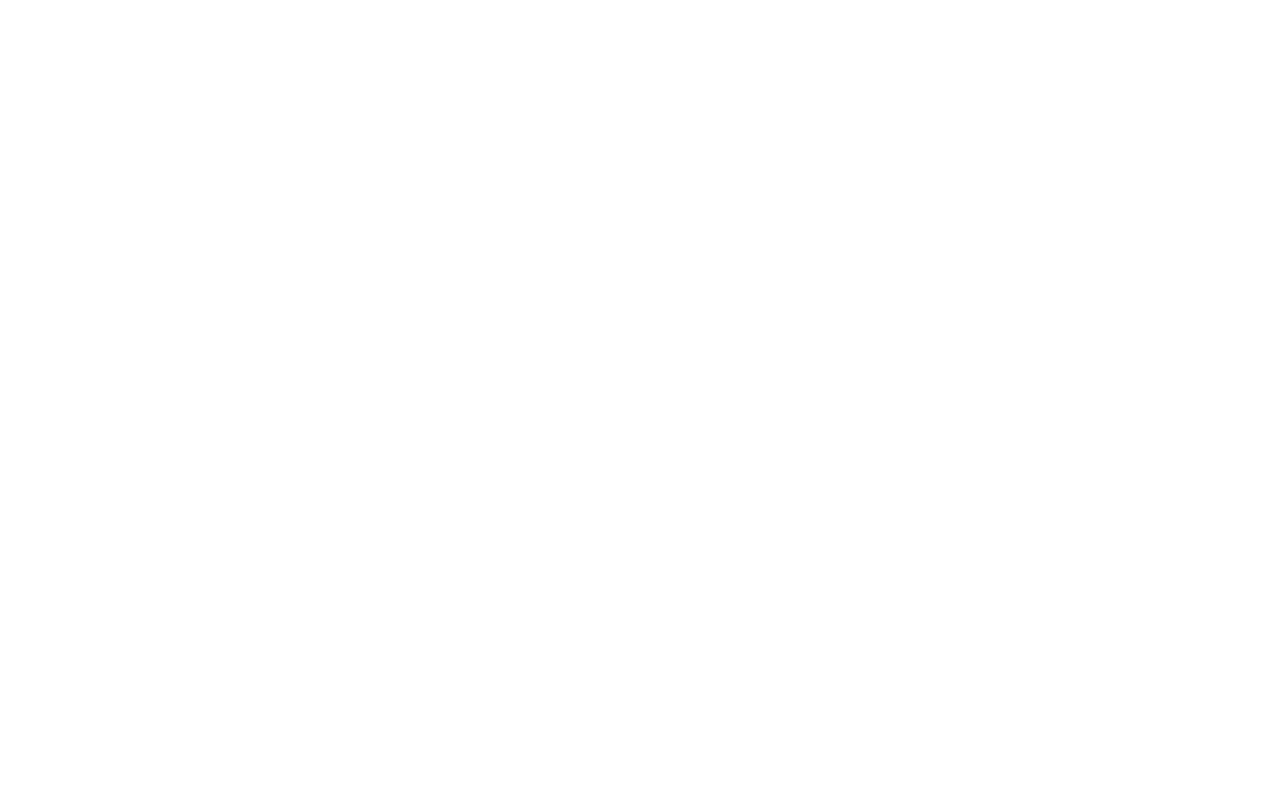
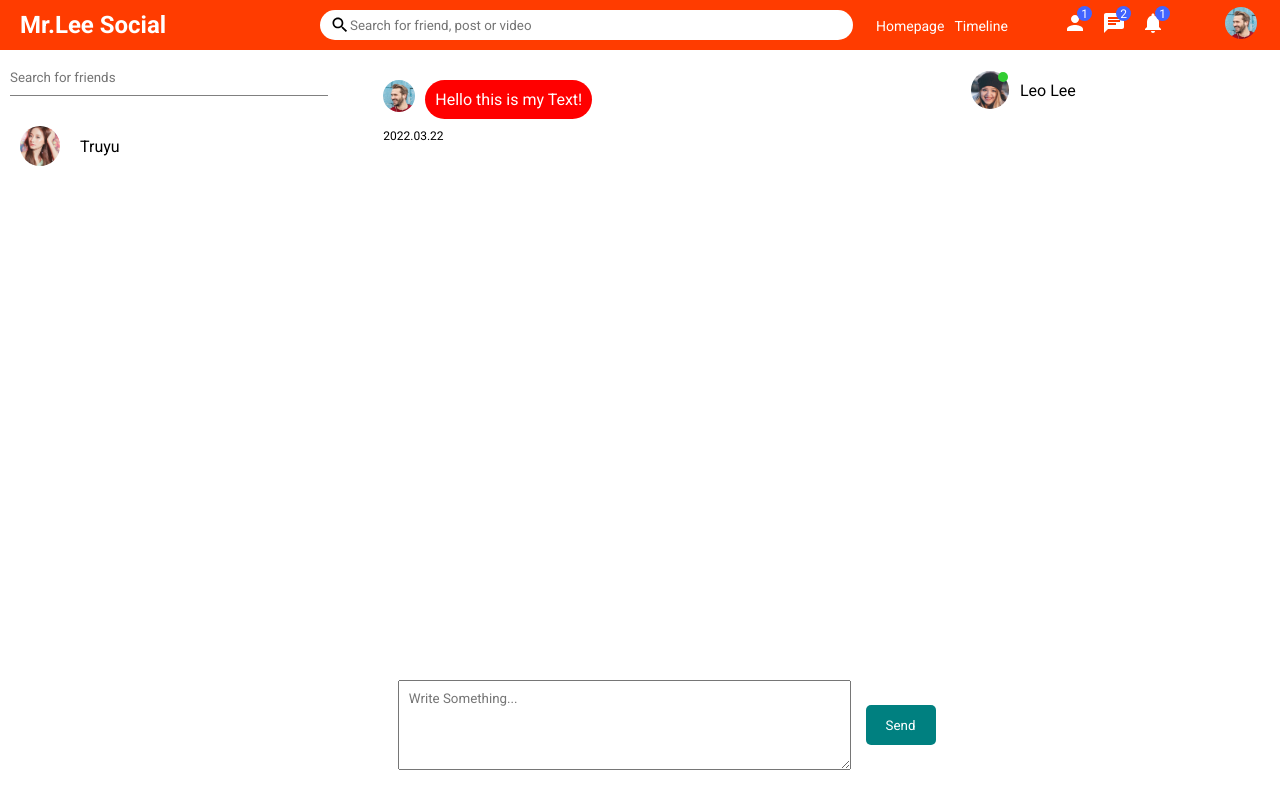
Before and after one commit to BVBFD/AcademiaVer2.0, a React (Create React App) app in the folder client/: page /messenger in a window 1280 px wide. Before the commit this address had no page. Built offline with nearby package versions, Linux system fonts and the light colour scheme.

Commit message:
Done with Front-end code

```diff
--- a/client/src/App.js
+++ b/client/src/App.js
@@ -3,6 +3,7 @@
 import './App.css';
 import Home from './pages/Home/Home.jsx';
 import Login from './pages/Login/Login.jsx';
+import Messenger from './pages/Messenger/Messenger.jsx';
 import Profile from './pages/Profile/Profile.jsx';
 import SignUp from './pages/SignUp/SignUp.jsx';
 
@@ -13,6 +14,7 @@
       <Route path='/login' element={<Login />} />
       <Route path='/signup' element={<SignUp />} />
       <Route path='/profile/:username' element={<Profile />} />
+      <Route path='/messenger' element={<Messenger />} />
     </Routes>
   );
 };
--- /dev/null
+++ b/client/src/components/ChatOnline/ChatOnline.jsx
@@ -0,0 +1,23 @@
+import React from 'react';
+import styles from './ChatOnline.module.css';
+
+const ChatOnline = (props) => {
+  return (
+    <div className={styles.chatOnline}>
+      <div className={styles.chatOnlineFriend}>
+        <div className={styles.chatOnlineImgContainer}>
+          <img
+            className={styles.chatOnlineImg}
+            src='../images/person/2.png'
+            crossOrigin='anonymous'
+            alt=''
+          />
+          <div className={styles.chatOnlineBadge}></div>
+        </div>
+      </div>
+      <span className={styles.chatOnlineName}>Leo Lee</span>
+    </div>
+  );
+};
+
+export default ChatOnline;
--- /dev/null
+++ b/client/src/components/ChatOnline/ChatOnline.module.css
@@ -0,0 +1,41 @@
+.chatOnline {
+  display: flex;
+  flex-direction: row;
+  align-items: center;
+}
+
+.chatOnlineFriend {
+  display: flex;
+  align-items: center;
+  font-weight: 500;
+  cursor: pointer;
+  margin-top: 10px;
+}
+
+.chatOnlineImgContainer {
+  position: relative;
+  margin-right: 10px;
+}
+
+.chatOnlineImg {
+  width: 40px;
+  height: 40px;
+  border-radius: 50%;
+  object-fit: cover;
+  border: 1px solid white;
+}
+
+.chatOnlineBadge {
+  width: 10px;
+  height: 10px;
+  border-radius: 50%;
+  background-color: limegreen;
+  position: absolute;
+  top: 2px;
+  right: 2px;
+}
+
+.chatOnlineName {
+  position: relative;
+  top: 3px;
+}
--- /dev/null
+++ b/client/src/components/Conversation/Conversation.jsx
@@ -0,0 +1,18 @@
+import React from 'react';
+import styles from './Conversation.module.css';
+
+const Conversation = (props) => {
+  return (
+    <div className={styles.conversation}>
+      <img
+        className={styles.conversationImg}
+        src='../images/truyu.jpg'
+        crossOrigin='anonymous'
+        alt=''
+      />
+      <span className={styles.conversationName}>Truyu</span>
+    </div>
+  );
+};
+
+export default Conversation;
--- /dev/null
+++ b/client/src/components/Conversation/Conversation.module.css
@@ -0,0 +1,23 @@
+.conversation {
+  display: flex;
+  align-items: center;
+  padding: 10px;
+  cursor: pointer;
+  margin-top: 20px;
+}
+
+.conversation:hover {
+  background-color: #e6e6e6;
+}
+
+.conversationImg {
+  width: 40px;
+  height: 40px;
+  border-radius: 50%;
+  object-fit: cover;
+  margin-right: 20px;
+}
+
+.conversationName {
+  font-weight: 500;
+}
--- /dev/null
+++ b/client/src/components/Message/Message.jsx
@@ -0,0 +1,20 @@
+import React from 'react';
+import styles from './Message.module.css';
+
+const Message = (props) => {
+  return (
+    <div className={styles.message}>
+      <div className={styles.messageTop}>
+        <img
+          className={styles.messageImg}
+          src='../images/person/1.png'
+          crossOrigin='anonymous'
+        />
+        <p className={styles.messageText}>Hello this is my Text!</p>
+      </div>
+      <div className={styles.messageBottom}>2022.03.22</div>
+    </div>
+  );
+};
+
+export default Message;
--- /dev/null
+++ b/client/src/components/Message/Message.module.css
@@ -0,0 +1,39 @@
+.message {
+  display: flex;
+  flex-direction: column;
+  margin-top: 20px;
+}
+
+.messageTop {
+  display: flex;
+}
+
+.messageImg {
+  width: 32px;
+  height: 32px;
+  border-radius: 50%;
+  object-fit: cover;
+  margin-right: 10px;
+}
+
+.messageText {
+  padding: 10px;
+  border-radius: 20px;
+  background-color: red;
+  color: white;
+  max-width: 300px;
+}
+
+.messageBottom {
+  font-size: 12px;
+  margin-top: 10px;
+}
+
+.message.own {
+  align-items: flex-end;
+}
+
+.message.own .messageText {
+  background-color: #e6e6e6;
+  color: black;
+}
--- /dev/null
+++ b/client/src/pages/Messenger/Messenger.jsx
@@ -0,0 +1,52 @@
+import React from 'react';
+import Topbar from '../../components/Topbar/Topbar';
+import Conversation from '../../components/Conversation/Conversation';
+import Message from '../../components/Message/Message';
+import ChatOnline from '../../components/ChatOnline/ChatOnline';
+import styles from './Messenger.module.css';
+
+const Messenger = (props) => {
+  return (
+    <>
+      <Topbar />
+      <div className={styles.messenger}>
+        <div className={styles.chatMenu}>
+          <div className={styles.chatMenuWrapper}>
+            <input
+              placeholder='Search for friends'
+              className={styles.chatMenuInput}
+            />
+            <div>
+              <Conversation />
+            </div>
+          </div>
+        </div>
+
+        <div className={styles.chatBox}>
+          <div className={styles.chatBoxWrapper}>
+            <div className={styles.chatBoxTop}>
+              <div>
+                <Message />
+              </div>
+            </div>
+            <div className={styles.chatBoxBottom}>
+              <textarea
+                className={styles.chatMessageInput}
+                placeholder='Write Something...'
+              ></textarea>
+              <button className={styles.chatSubmitButton}>Send</button>
+            </div>
+          </div>
+        </div>
+
+        <div className={styles.chatOnline}>
+          <div className={styles.chatOnlineWrapper}>
+            <ChatOnline />
+          </div>
+        </div>
+      </div>
+    </>
+  );
+};
+
+export default Messenger;
--- /dev/null
+++ b/client/src/pages/Messenger/Messenger.module.css
@@ -0,0 +1,74 @@
+.messenger {
+  height: calc(100vh - 70px);
+  display: flex;
+}
+
+.chatMenu {
+  flex: 3.5;
+}
+
+.chatMenuInput {
+  width: 90%;
+  padding: 10px 0;
+  border: none;
+  border-bottom: 1px solid gray;
+}
+
+.chatBox {
+  flex: 5.5;
+}
+
+.chatBoxWrapper {
+  display: flex;
+  flex-direction: column;
+  justify-content: space-between;
+  position: relative;
+}
+
+.chatBoxTop {
+  height: 100%;
+  overflow-y: scroll;
+  padding-right: 10px;
+}
+
+.chatBoxBottom {
+  margin-top: 5px;
+  display: flex;
+  align-items: center;
+  justify-content: space-evenly;
+}
+
+.chatMessageInput {
+  width: 80%;
+  height: 90px;
+  padding: 10px;
+}
+
+.chatSubmitButton {
+  width: 70px;
+  height: 40px;
+  border: none;
+  border-radius: 5px;
+  cursor: pointer;
+  background-color: teal;
+  color: white;
+}
+
+.chatOnline {
+  flex: 3;
+}
+
+.chatMenuWrapper,
+.chatBoxWrapper,
+.chatOnlineWrapper {
+  padding: 10px;
+  height: 100%;
+}
+
+.noConversationText {
+  position: absolute;
+  top: 10%;
+  font-size: 50px;
+  color: #cecece;
+  cursor: default;
+}
--- a/client/src/pages/Profile/Profile.jsx
+++ b/client/src/pages/Profile/Profile.jsx
@@ -1,11 +1,44 @@
 import React from 'react';
 import styles from './Profile.module.css';
+import Topbar from '../../components/Topbar/Topbar.jsx';
+import Sidebar from '../../components/Sidebar/Sidebar.jsx';
+import Feed from '../../components/Feed/Feed.jsx';
+import Rightbar from '../../components/Rightbar/Rightbar.jsx';
 
 const Profile = (props) => {
   return (
-    <div>
-      <span>Profile</span>
-    </div>
+    <>
+      <Topbar />
+      <div className={styles.profile}>
+        <Sidebar />
+        <div className={styles.profileRight}>
+          <div className={styles.profileRightTop}>
+            <div className={styles.profileCover}>
+              <img
+                className={styles.profileCoverImg}
+                src='../images/person/noCover.png'
+                crossOrigin='anonymous'
+              />
+              <img
+                className={styles.profileUserImg}
+                src='../images/person/noAvatar.png'
+                crossOrigin='anonymous'
+              />
+            </div>
+            <div className={styles.profileInfo}>
+              <h4 className={styles.profileInfoName}>Lee Seong Eun</h4>
+              <span className={styles.profileInfoDesc}>
+                Hello My name is Seong Eun Lee
+              </span>
+            </div>
+          </div>
+          <div className={styles.profileRightBottom}>
+            <Feed />
+            <Rightbar />
+          </div>
+        </div>
+      </div>
+    </>
   );
 };
 
--- a/client/src/pages/Profile/Profile.module.css
+++ b/client/src/pages/Profile/Profile.module.css
@@ -0,0 +1,51 @@
+.profile {
+  display: flex;
+}
+
+.profileRight {
+  flex: 9;
+}
+
+.profileCover {
+  height: 320px;
+  position: relative;
+}
+
+.profileCoverImg {
+  width: 100%;
+  height: 250px;
+  object-fit: cover;
+}
+
+.profileUserImg {
+  width: 150px;
+  height: 150px;
+  border-radius: 50%;
+  object-fit: cover;
+  position: absolute;
+  left: 0;
+  right: 0;
+  margin: auto;
+  top: 150px;
+  border: 3px solid white;
+}
+
+.profileInfo {
+  display: flex;
+  flex-direction: column;
+  justify-content: center;
+  align-items: center;
+}
+
+.profileInfoName {
+  font-size: 24px;
+  margin: 0;
+}
+
+.profileInfoDesc {
+  font-weight: 300;
+}
+
+.profileRightBottom {
+  display: flex;
+}
```
